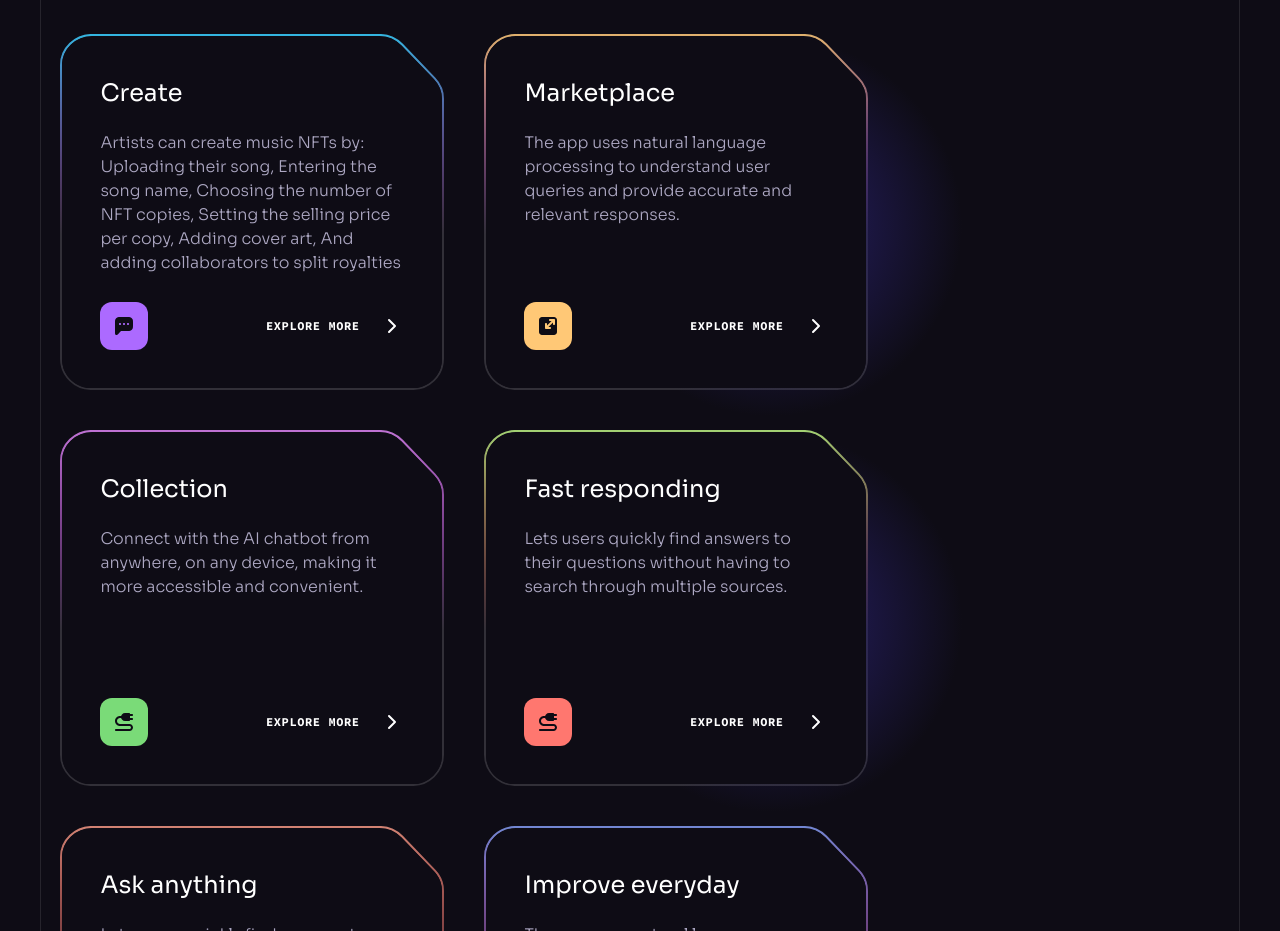
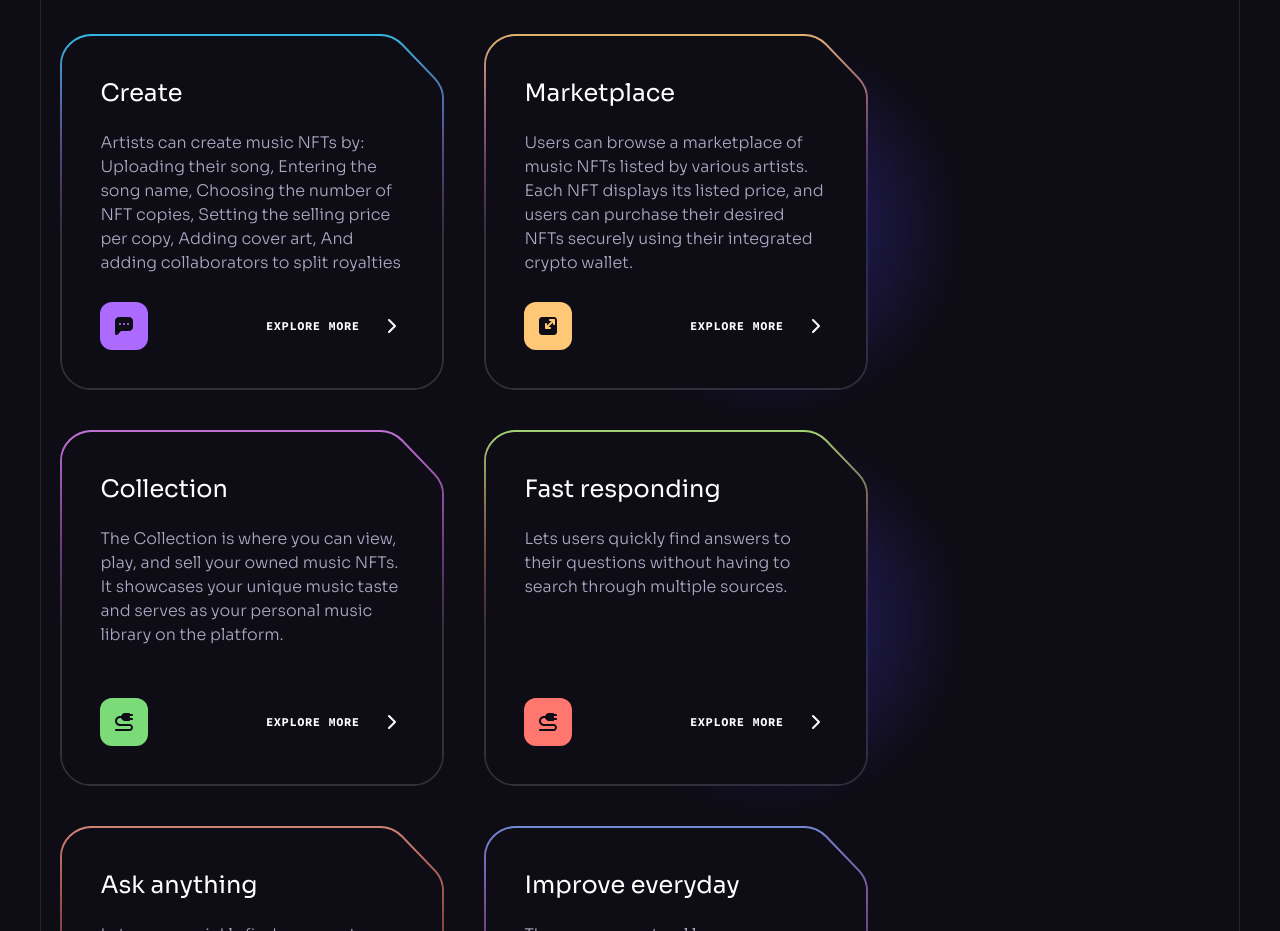
Before and after one commit to Phunyeletso/newfrequency, a React (Vite) app: page / in a window 1280 px wide. Shown: the part 1920-2851 px from the top of the page. Built offline with nearby package versions, Linux system fonts and the light colour scheme.

Commit message:
Update index.js

```diff
--- a/src/constants/index.js
+++ b/src/constants/index.js
@@ -253,7 +253,8 @@ export const benefits = [
   {
     id: "1",
     title: "Marketplace",
-    text: "The app uses natural language processing to understand user queries and provide accurate and relevant responses.",
+    text: "Users can browse a marketplace of music NFTs listed by various artists. Each NFT displays its listed price, and users can purchase their desired NFTs securely using their integrated crypto wallet.",
+
     backgroundUrl: "./src/assets/benefits/card-2.svg",
     iconUrl: benefitIcon2,
     imageUrl: benefitImage2,
@@ -262,7 +263,9 @@ export const benefits = [
   {
     id: "2",
     title: "Collection",
-    text: "Connect with the AI chatbot from anywhere, on any device, making it more accessible and convenient.",
+    text: "The Collection is where you can view, play, and sell your owned music NFTs. It showcases your unique music taste and serves as your personal music library on the platform.",
+
+
     backgroundUrl: "./src/assets/benefits/card-3.svg",
     iconUrl: benefitIcon3,
     imageUrl: benefitImage2,
```
